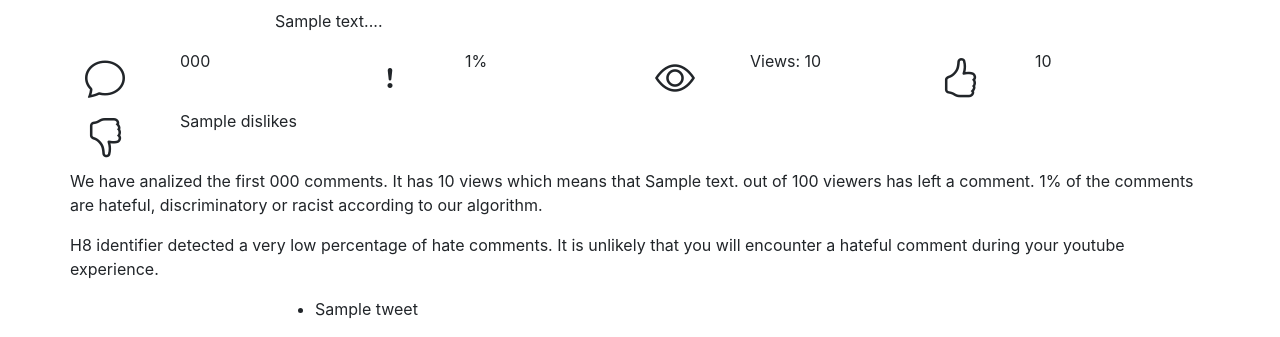
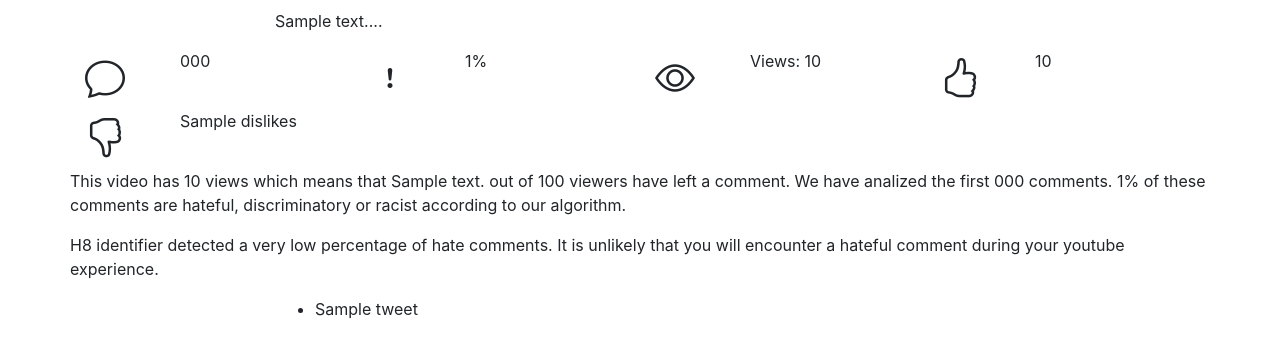
Before and after one commit to TechLabs-Berlin/H8-Identifier, a Flask app: template h8_identifier/templates/result.html in a window 1280 px wide. Shown: the part 770-1107 px from the top of the page. Run offline with Flask 2, Linux system fonts and the light colour scheme; the template is opened without the code that fills it: most values are stand-ins (such as "Sample title", 1, 10 or a date in 2020); parts of the project's set-up code (start-up, migrations or seed data) failed here and were passed over; some libraries are stand-ins or nearby versions.

Commit message:
Correction of text

```diff
--- a/h8_identifier/templates/result.html
+++ b/h8_identifier/templates/result.html
@@ -57,10 +57,9 @@
     </div>
     <div class="container">
       <div class="row">
-        <p>We have analized the first {{ number_of_comments }} comments. It has {{
-          views }} views which means that {{ comments_per_view }} out of 100
-          viewers has left a comment. {{ percent_hate }}% of
-          the comments are hateful, discriminatory or racist according to our algorithm.</p>
+        <p>This video has {{ views }} views which means that {{ comments_per_view }} out of 100
+          viewers have left a comment. We have analized the first {{ number_of_analyzed_comments }} comments.  {{ percent_hate }}% of
+          these comments are hateful, discriminatory or racist according to our algorithm.</p>
       </div>
     </div>
     <div class="container">
```
